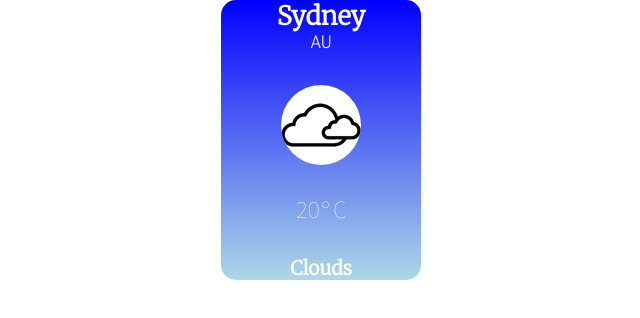
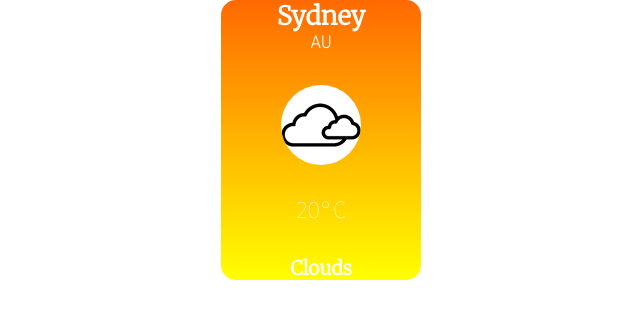
Before and after one commit to fono97/weather-app, a React (Create React App) app: page / in a window 1280 px wide. Shown: the top 318 px of the page, without its empty margins (319-959 px from the left). Built offline with nearby package versions, Linux system fonts and the light colour scheme.

Commit message:
I coded up a a card logic to change to background whether the temperature is hot or less

```diff
--- a/src/App.js
+++ b/src/App.js
@@ -6,7 +6,7 @@
 function App() {
   return (
     <div className="App">
-      <WeatherCard/>
+      <WeatherCard temp ="12"/>
     </div>
   )
 }
--- a/src/components/component.js
+++ b/src/components/component.js
@@ -6,9 +6,14 @@
 import Condition from "./condition";
 
 const WeatherCard = (props) => {
+  let highColor = (1 - (props.temp - 12) / 28) * 255;
+  let lowColor = highColor - 150;
   const Card = styled.div`
     margin: 0 auto;
-    background: linear-gradient(to top, lightblue, blue);
+    background: linear-gradient(
+      to top,
+      rgb(255, ${highColor}, 0),
+      rgb(255,${lowColor}, 0));
     width: 200px;
     height: 280px;
     display: flex;
```
